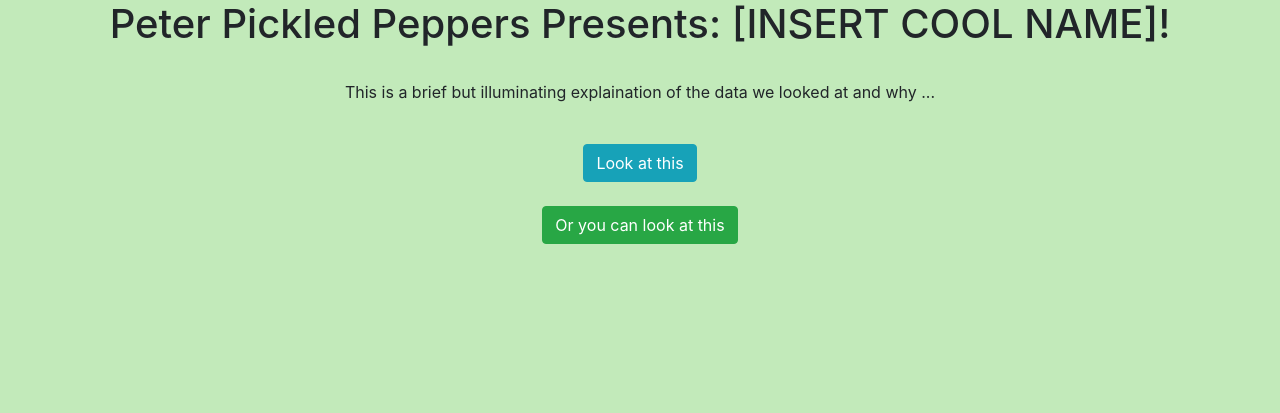
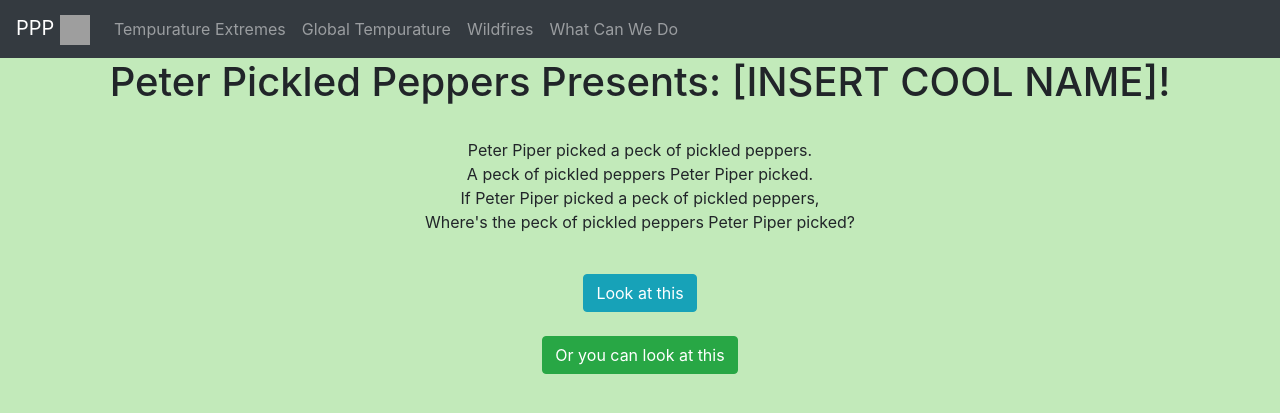
Before and after one commit to aolteanu00/API-Project, a Flask app: page / in a window 1280 px wide. Shown: the top 413 px of the page. Run offline with Flask 2, Linux system fonts and the light colour scheme; some libraries are stand-ins or nearby versions; grey boxes are pictures that could not be loaded.

Commit message:
t-minus 14:40

```diff
--- a/__init__.py
+++ b/__init__.py
@@ -2,8 +2,9 @@
 #Peter Pickled Peppers
 
 from flask import Flask, request, redirect, session, render_template, url_for, flash
+from urllib.request import urlopen
 from util.procureData import getData
-import os
+import os,json
 
 app = Flask(__name__)
 
@@ -29,6 +30,34 @@ def moreHistory():
     print(moberg[0])
     return render_template("historyTells.html",mobergdata=moberg,christiansendata=christiansen,shidata=shi)
 
+@app.route("/help", methods=['GET', 'POST'])
+def help():
+
+    #req = request.form['zip', False]
+    #link = urlopen("https://whoismyrepresentative.com/getall_mems.php?output=json&zip=11357")
+    #response = link.read()
+    #data = json.loads( response )
+    #print(data)
+    #results = data['results']
+    return render_template("help.html", results=[])
+
+
+
+@app.route("/zip", methods=['GET', 'POST'])
+def zip():
+    zip = request.form['zip']
+    print(zip)
+    link = "https://whoismyrepresentative.com/getall_mems.php?output=json&zip=" + zip
+    try:
+        open = urlopen(link)
+        response = open.read()
+        data = json.loads( response )
+        results = data['results']
+    except:
+        results = [{'name': 'Invalid ZIP code', 'link':''}]
+    return render_template("help.html", results=results)
+
+
 if __name__ == "__main__":
     app.debug = True
     app.run()
--- a/doc/devlog.txt
+++ b/doc/devlog.txt
@@ -38,3 +38,8 @@ May 9th 2020
 21:19 -- tanM: added help page using representative api
 
 23:04 -- chowdhuryB: Got historial temp data animations working.
+
+
+May 10th 2020
+
+17:18 -- chowdhuryB: Added data will start working on the front end stuff.
--- a/static/js/globaltemp.js
+++ b/static/js/globaltemp.js
@@ -167,7 +167,7 @@ let woah = function(){
 
 	    mes.append("p")
 		.style("font-style","16px")
-		.text("\"Yea but what those darn liberal commies won't tell you is that the Earth has always been warming. BOOM, GET WRECKED you brainwashed liberal!\"")
+		.text("\"Yea but what those liberal commies won't tell you is that the Earth has always been warming. BOOM, GET WRECKED!\"")
 
 	    mes.append("a")
 	    	.attr("href","/historialTemp")
--- a/templates/base.html
+++ b/templates/base.html
@@ -1,3 +1,4 @@
+
 <!DOCTYPE HTML>
 <html>
 
@@ -7,6 +8,33 @@
   </head>
 
   <body>
+    <div id="navbar">
+      <nav class="navbar navbar-expand-lg navbar-dark bg-dark">
+	<a class="navbar-brand" href="/">
+	  PPP
+	  <img src="https://cdn.drawception.com/images/panels/2015/3-10/dL7HFjxqcf-2.png" width="30" height="30" alt="">
+	</a>
+	<button class="navbar-toggler" type="button" data-toggle="collapse" data-target="#navbarNav" aria-controls="navbarNav" aria-expanded="false" aria-label="Toggle navigation">
+	  <span class="navbar-toggler-icon"></span>
+	</button>
+	<div class="collapse navbar-collapse" id="navbarNav">
+	  <ul class="navbar-nav">
+	    <li class="nav-item">
+              <a class="nav-link" href="/extremesData">Tempurature Extremes</a>
+	    </li>
+	    <li class="nav-item">
+              <a class="nav-link" href="/globalTemp">Global Tempurature</a>
+	    </li>
+	    <li class="nav-item">
+              <a class="nav-link" href="#">Wildfires</a>
+	    </li>
+	    <li class="nav-item">
+              <a class="nav-link" href="/help">What Can We Do</a>
+	    </li>
+	  </ul>
+	</div>
+      </nav>
+    </div>
     {% block body %}
     {% endblock %}
 
--- a/templates/homepage.html
+++ b/templates/homepage.html
@@ -2,7 +2,13 @@
 {% block body %}
 <h1>Peter Pickled Peppers Presents: [INSERT COOL NAME]!</h1>
 <br>
-<p>This is a brief but illuminating explaination of the data we looked at and why ...</p>
+<div id="twister">
+  <p>Peter Piper picked a peck of pickled peppers.<br>
+    A peck of pickled peppers Peter Piper picked.<br>
+    If Peter Piper picked a peck of pickled peppers,<br>
+    Where's the peck of pickled peppers Peter Piper picked?</p>
+</div>
+<p></p>
 <br>
 <form action = {{url_for("extremes")}}>
   <button class="btn btn-info" type="submit"> Look at this</button>
```
Also changed, not shown: templates/help.html (added, +28 -0 lines).
